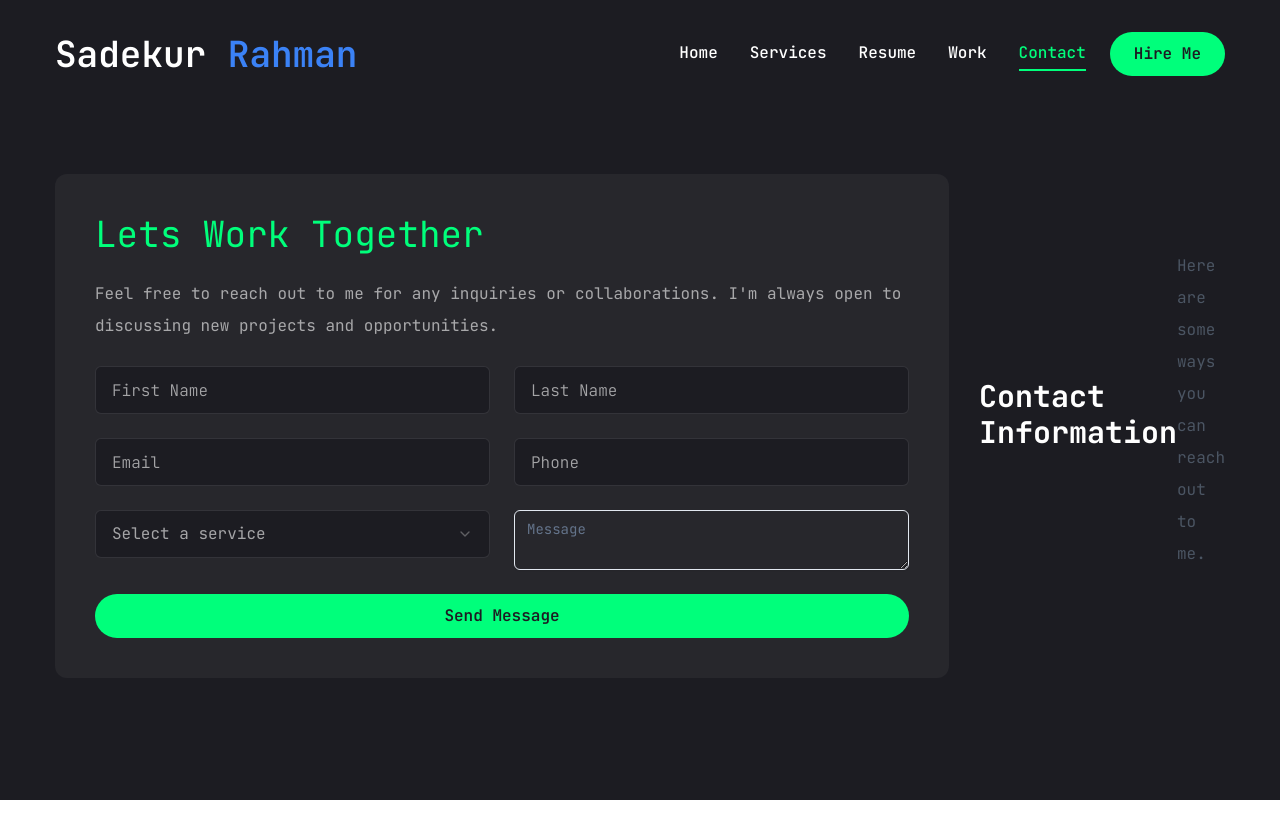
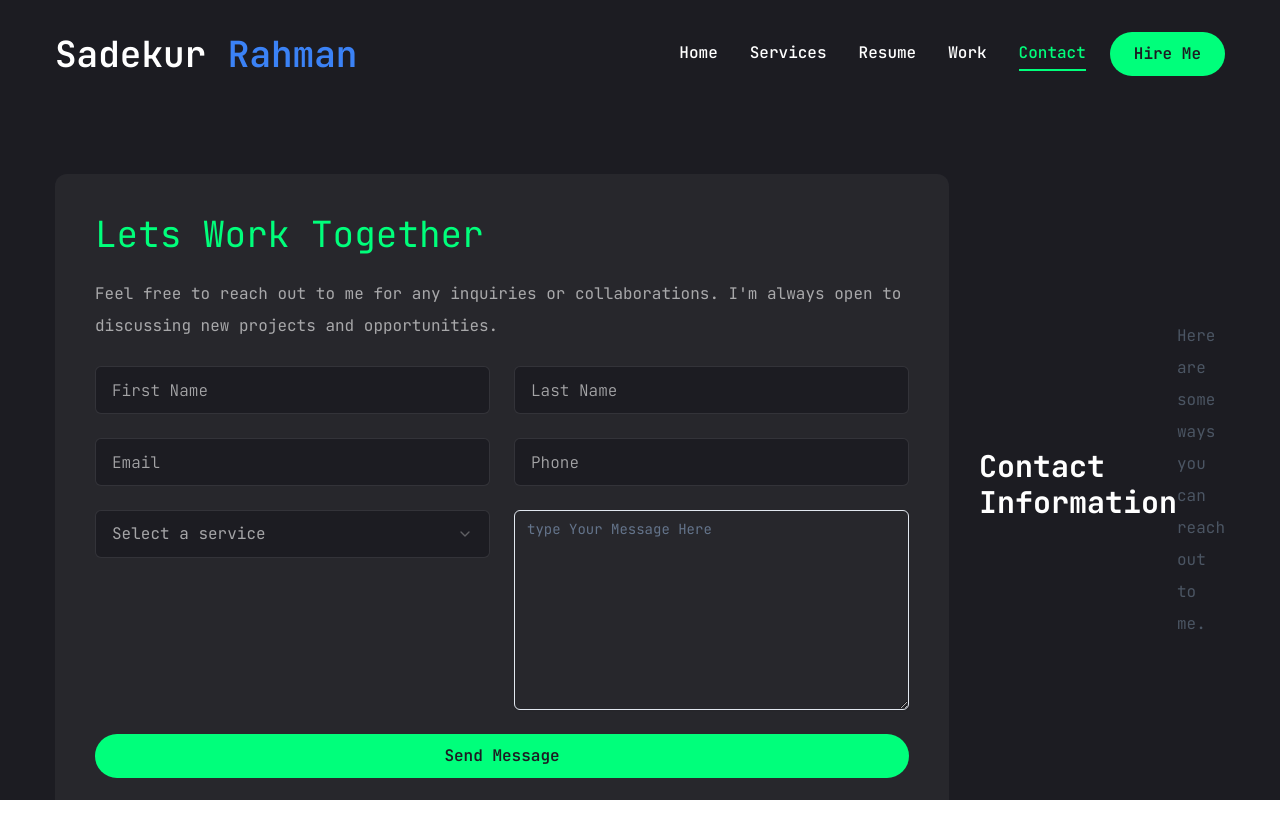
Before and after one commit to sadekur/pfs-2, a Next.js app: page /contact in a window 1280 px wide. Shown: the top 838 px of the page. Before the commit the page ends 800 px from the top, so only its background shows below. Built offline with nearby package versions, Linux system fonts and the light colour scheme.

Commit message:
Add service selection dropdown and message textarea to Contact form

```diff
--- a/app/contact/page.jsx
+++ b/app/contact/page.jsx
@@ -56,7 +56,7 @@ const Contact = () => {
                   </SelectGroup>
                 </SelectContent>
               </Select>
-              <Textarea placeholder="Message" />
+              <Textarea className="h-[200px]" placeholder="type Your Message Here " />
             </div>
             <Button type="submit">Send Message</Button>
           </form>
```
